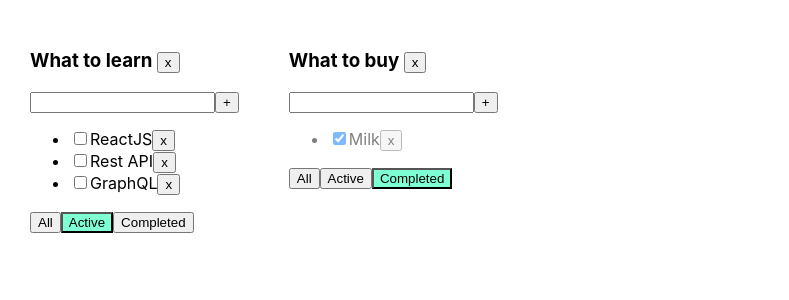
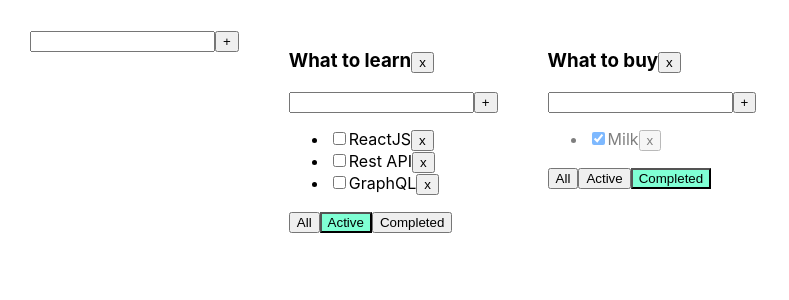
Before and after one commit to IgorKudlo/todolist-ts, a React (Create React App) app: page / in a window 1280 px wide. Shown: the top 300 px of the page, without its empty margins (0-789 px from the left). Built offline with nearby package versions, Linux system fonts and the light colour scheme.

Commit message:
Tl-06 add flexible component AddItemForm; component EditableSpan

```diff
--- /dev/null
+++ b/src/AddItemForm.tsx
@@ -0,0 +1,41 @@
+import React, {ChangeEvent, KeyboardEvent, useState} from "react";
+
+type AddItemFormPropsType = {
+    addItem: (title: string) => void
+}
+
+export function AddItemForm(props: AddItemFormPropsType) {
+    const [title, setTitle] = useState("");
+    const [error, setError] = useState<string | null>(null);
+
+    const onChangeHandler = (e: ChangeEvent<HTMLInputElement>) => {
+        setTitle(e.currentTarget.value)
+    }
+    const onKeyPressHandler = (e: KeyboardEvent<HTMLInputElement>) => {
+        setError(null);
+        if (e.charCode === 13) {
+            props.addItem(title);
+            setTitle("");
+        }
+    }
+    const addTask = () => {
+        if (title.trim() !== "") {
+            props.addItem(title);
+            setTitle("");
+        } else {
+            setError("Title is required");
+        }
+    }
+
+    return (
+        <div>
+            <input value={title}
+                   onChange={onChangeHandler}
+                   onKeyPress={onKeyPressHandler}
+                   className={error ? "error" : ""}
+            />
+            <button onClick={addTask}>+</button>
+            {error && <div className={"error-message"}>{error}</div>}
+        </div>
+    )
+}
--- a/src/App.tsx
+++ b/src/App.tsx
@@ -2,6 +2,7 @@ import React, {useState} from "react";
 import {TaskType, Todolist} from "./Todolist";
 import { v1 } from "uuid";
 import "./App.css";
+import {AddItemForm} from "./AddItemForm";
 
 export type FilterValuesType = "all" | "completed" | "active";
 
@@ -38,6 +39,15 @@ function App() {
         }
     }
 
+    function changeTitle(taskID: string, newTitle: string, todolistId: string) {
+        let todolistTasks = tasks[todolistId];
+        let task = todolistTasks.find(t => t.id === taskID);
+        if (task) {
+            task.title = newTitle;
+            setTasks({...tasks});
+        }
+    }
+
     function changeFilter(value: FilterValuesType, todolistId: string) {
         let todolist = todolists.find(tl => tl.id === todolistId);
         if (todolist) {
@@ -60,6 +70,21 @@ function App() {
         setTasks({...tasks});
     }
 
+    function changeTodolistTitle(id: string, newTitle: string) {
+        const todolist = todolists.find(tl => tl.id === id);
+        if (todolist) {
+            todolist.title = newTitle;
+            setTodolists([...todolists])
+        }
+    }
+
+    function addTodolist(title: string) {
+        let newTodolistId = v1();
+        let newTodolist: TodolistType = { id: newTodolistId, title, filter: "all" };
+        setTodolists([newTodolist, ...todolists]);
+        setTasks({...tasks, [newTodolistId]: []});
+    }
+
     let [tasks, setTasks] = useState<TasksStateType>({
         [todolistId1]: [
             {id: v1(), title: "CSS&HTML", isDone: true},
@@ -76,6 +101,7 @@ function App() {
 
     return (
         <div className="App">
+            <AddItemForm addItem={addTodolist}/>
             {
                 todolists.map((tl) => {
                     let allTodolistTasks = tasks[tl.id];
@@ -93,8 +119,10 @@ function App() {
                             changeFilter={changeFilter}
                             addTask={addTask}
                             changeTaskStatus={changeStatus}
+                            changeTaskTitle={changeTitle}
                             filter={tl.filter}
                             removeTodolist={removeTodolist}
+                            changeTodolistTitle={changeTodolistTitle}
                         />
                     )
                 })
--- /dev/null
+++ b/src/EditableSpan.tsx
@@ -0,0 +1,35 @@
+import React, {ChangeEvent, useState} from "react";
+
+type EditableSpanPropsType = {
+    value: string
+    onChange: (newValue: string) => void
+}
+
+export function EditableSpan(props: EditableSpanPropsType) {
+    let [editMode, setEditMode] = useState(false);
+    let [title, setTitle] = useState("");
+
+    const activateEditMode = () => {
+        setEditMode(true);
+        setTitle(props.value)
+    }
+
+    const activateViewMode = () => {
+        setEditMode(false);
+        props.onChange(title);
+    }
+
+    const onChangeTitleHandler = (e: ChangeEvent<HTMLInputElement>) => {
+        setTitle(e.currentTarget.value);
+    }
+
+    return (
+        editMode
+        ? <input value={title}
+                 onBlur={activateViewMode}
+                 onChange={onChangeTitleHandler}
+                 type="text"
+                 autoFocus/>
+        : <span onDoubleClick={activateEditMode}>{props.value}</span>
+    )
+}
--- a/src/Todolist.tsx
+++ b/src/Todolist.tsx
@@ -1,5 +1,7 @@
-import React, {ChangeEvent, KeyboardEvent, useState} from "react";
+import React, {ChangeEvent} from "react";
 import {FilterValuesType} from "./App";
+import {AddItemForm} from "./AddItemForm";
+import {EditableSpan} from "./EditableSpan";
 
 export type TaskType = {
     id: string
@@ -15,32 +17,13 @@ type PropsType = {
     changeFilter: (value: FilterValuesType, todolistId: string) => void
     addTask: (title: string, todolistId: string) => void
     changeTaskStatus: (taskID: string, isDone: boolean, todolistId: string) => void
+    changeTaskTitle: (taskID: string, newTitle: string, todolistId: string) => void
+    removeTodolist: (todolistId: string) => void
+    changeTodolistTitle: (id: string, newTitle: string) => void
     filter: FilterValuesType
-    removeTodolist: (todolistId: string) => void
 }
 
 export function Todolist(props: PropsType) {
-    const [title, setTitle] = useState("");
-    const [error, setError] = useState<string | null>(null);
-
-    const onNewTitleOnChangeHandler = (e: ChangeEvent<HTMLInputElement>) => {
-        setTitle(e.currentTarget.value)
-    }
-    const onKeyPressHandler = (e: KeyboardEvent<HTMLInputElement>) => {
-        setError(null);
-        if (e.charCode === 13) {
-            props.addTask(title, props.id);
-            setTitle("");
-        }
-    }
-    const addTask = () => {
-        if (title.trim() !== "") {
-            props.addTask(title, props.id);
-            setTitle("");
-        } else {
-            setError("Title is required");
-        }
-    }
     const onAllClickHandler = () => props.changeFilter("all", props.id);
     const onActiveClickHandler = () => props.changeFilter("active", props.id);
     const onCompletedClickHandler = () => props.changeFilter("completed", props.id);
@@ -48,24 +31,29 @@ export function Todolist(props: PropsType) {
     const removeTodolist = () => {
         props.removeTodolist(props.id);
     }
+    const changeTodolistTitle = (newTitle: string) => {
+        props.changeTodolistTitle(props.id, newTitle);
+    }
+
+    const addTask = (title: string) => {
+        props.addTask(title, props.id);
+    }
 
     return (
         <div>
-            <h3>{props.title} <button onClick={removeTodolist}>x</button></h3>
-            <div>
-                <input value={title}
-                       onChange={onNewTitleOnChangeHandler}
-                       onKeyPress={onKeyPressHandler}
-                       className={error ? "error" : ""}
-                />
-                <button onClick={addTask}>+</button>
-                {error && <div className={"error-message"}>{error}</div>}
-            </div>
+            <h3>
+                <EditableSpan value={props.title} onChange={changeTodolistTitle}/>
+                <button onClick={removeTodolist}>x</button>
+            </h3>
+            <AddItemForm addItem={addTask}/>
             <ul>
                 {
                     props.tasks.map((t) => {
                         const onRemoveHandler = () => props.removeTask(t.id, props.id);
                         const onChangeHandler = (e: ChangeEvent<HTMLInputElement>) => props.changeTaskStatus(t.id, e.currentTarget.checked, props.id);
+                        const onChangeTitleHandler = (newValue: string) => {
+                            props.changeTaskTitle(t.id, newValue, props.id);
+                        }
 
                         return (
                             <li key={t.id} className={t.isDone ? "is-done" : ""}>
@@ -73,7 +61,7 @@ export function Todolist(props: PropsType) {
                                     type="checkbox"
                                     checked={t.isDone}
                                     onChange={onChangeHandler}/>
-                                <span>{t.title}</span>
+                                <EditableSpan value={t.title} onChange={onChangeTitleHandler}/>
                                 <button onClick={onRemoveHandler}>x</button>
                             </li>
                         )
```
